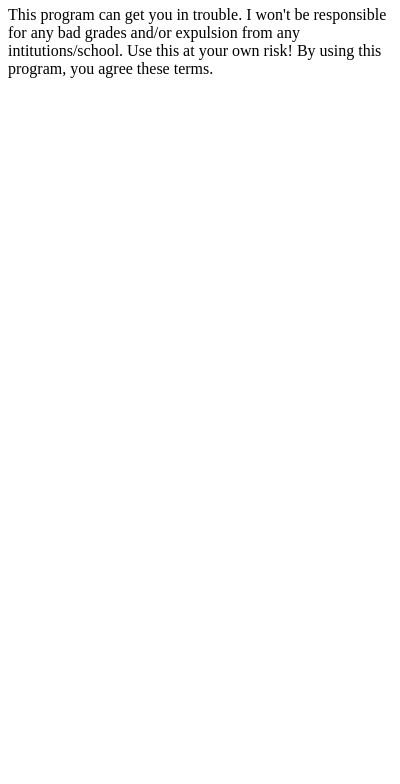
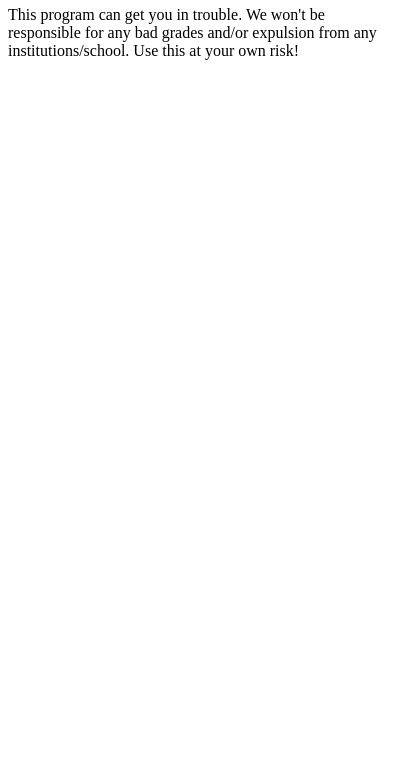
Before and after one commit to SheatNoisette/VoltaireConnect, a browser extension: page src/popup/popup.html in a window 400 px wide. Shown: the part 60-844 px from the top of the page. Drawn offline with Linux system fonts and the light colour scheme.

Commit message:
Removed small EULA in popup and fixed typo

```diff
--- a/src/popup/popup.html
+++ b/src/popup/popup.html
@@ -6,8 +6,8 @@
     <body>
         <h1>Voltaire Connect</h1>
         <p>
-            This program can get you in trouble. I won't be responsible for any bad grades and/or expulsion from any intitutions/school.
-            Use this at your own risk! By using this program, you agree these terms.
+            This program can get you in trouble. We won't be responsible for any bad grades and/or expulsion from any institutions/school.
+            Use this at your own risk!
         </p>
     </body>
 
```
Also changed, not shown: README.md.
